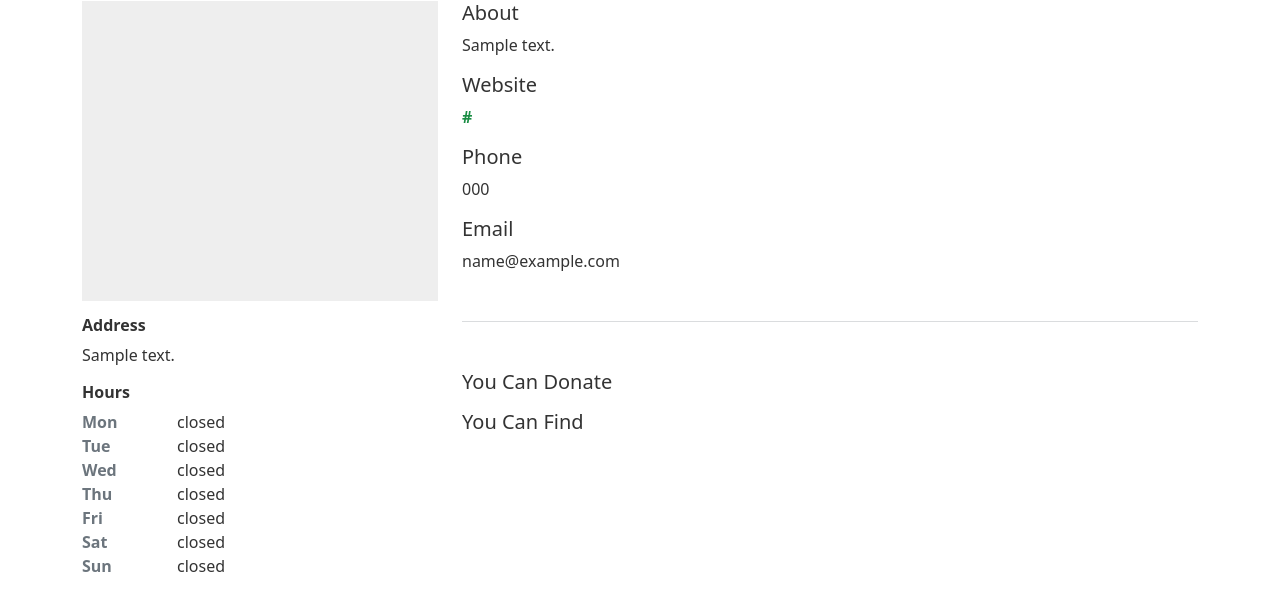
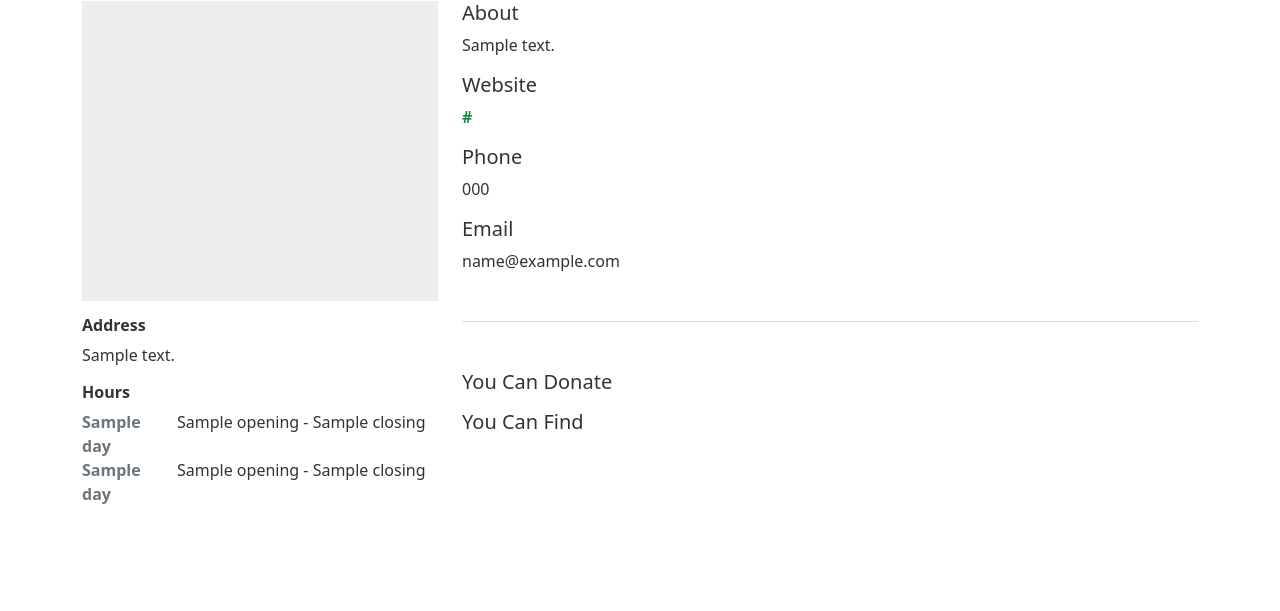
Before and after one commit to rubydog/donationcentermap, a Django app: template templates/detailsPage.html in a window 1280 px wide. Shown: the part 169-780 px from the top of the page. Run offline with Django 3.2, Linux system fonts and the light colour scheme; the template is opened without the code that fills it: most values are stand-ins (such as "Sample title", 1, 10 or a date in 2020); data that the repository does not hold is empty; some libraries are stand-ins or nearby versions.

Commit message:
Update Hours

```diff
--- a/dcApp/views.py
+++ b/dcApp/views.py
@@ -13,12 +13,6 @@ def index(request):
 
 def detailsPage(request, slug):
     center = Center.objects.get(slug = slug)
-
-    print(type(center.hours['monday']['available']))
-
-    for x in center.hours:
-        print(x,center.hours[x])
-
     context = {
         "center": center,
     }
--- a/templates/detailsPage.html
+++ b/templates/detailsPage.html
@@ -22,60 +22,12 @@
             <p>{{center.address}}</p>
             <h6 class="fw-bold">Hours</h6>
             <div class="row">
-                <div class="col-3 fw-bold text-muted">Mon</div>
-                {% if center.hours.monday.available %}
-                <div class="col-9">{{center.hours.monday.opening}} - {{center.hours.monday.closing}}</div>
-                {% else %}
-                <div class="col-9">closed</div>
-                {% endif %}
+                <div class="col-3 fw-bold text-muted">{{center.hours.from.day}}</div>
+                <div class="col-9">{{center.hours.from.opening}} - {{center.hours.from.closing}}</div>
             </div>
             <div class="row">
-                <div class="col-3 fw-bold text-muted">Tue</div>
-                {% if center.hours.tuesday.available %}
-                <div class="col-9">{{center.hours.tuesday.opening}} - {{center.hours.tuesday.closing}}</div>
-                {% else %}
-                <div class="col-9">closed</div>
-                {% endif %}
-            </div>
-            <div class="row">
-                <div class="col-3 fw-bold text-muted">Wed</div>
-                {% if center.hours.wednesday.available %}
-                <div class="col-9">{{center.hours.wednesday.opening}} - {{center.hours.wednesday.closing}}</div>
-                {% else %}
-                <div class="col-9">closed</div>
-                {% endif %}
-            </div>
-            <div class="row">
-                <div class="col-3 fw-bold text-muted">Thu</div>
-                {% if center.hours.thursday.available %}
-                <div class="col-9">{{center.hours.thursday.opening}} - {{center.hours.thursday.closing}}</div>
-                {% else %}
-                <div class="col-9">closed</div>
-                {% endif %}
-            </div>
-            <div class="row">
-                <div class="col-3 fw-bold text-muted">Fri</div>
-                {% if center.hours.friday.available %}
-                <div class="col-9">{{center.hours.friday.opening}} - {{center.hours.friday.closing}}</div>
-                {% else %}
-                <div class="col-9">closed</div>
-                {% endif %}
-            </div>
-            <div class="row">
-                <div class="col-3 fw-bold text-muted">Sat</div>
-                {% if center.hours.saturday.available %}
-                <div class="col-9">{{center.hours.saturday.opening}} - {{center.hours.saturday.closing}}</div>
-                {% else %}
-                <div class="col-9">closed</div>
-                {% endif %}
-            </div>
-            <div class="row">
-                <div class="col-3 fw-bold text-muted">Sun</div>
-                {% if center.hours.sunday.available %}
-                <div class="col-9">{{center.hours.sunday.opening}} - {{center.hours.sunday.closing}}</div>
-                {% else %}
-                <div class="col-9">closed</div>
-                {% endif %}
+                <div class="col-3 fw-bold text-muted">{{center.hours.to.day}}</div>
+                <div class="col-9">{{center.hours.to.opening}} - {{center.hours.to.closing}}</div>
             </div>
         </div>
         <div class="col-md-8">
```
Also changed, not shown: dcApp/models.py (+8 -33 lines), donationCenter/settings.py (+13 -3 lines).
